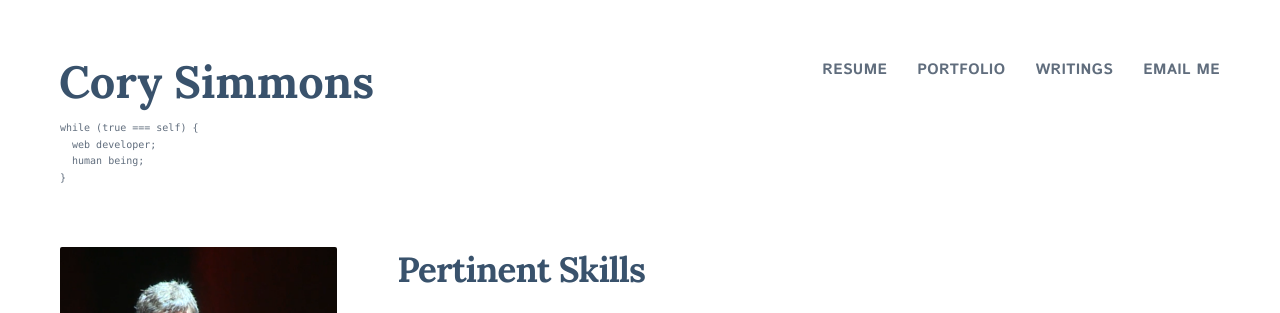
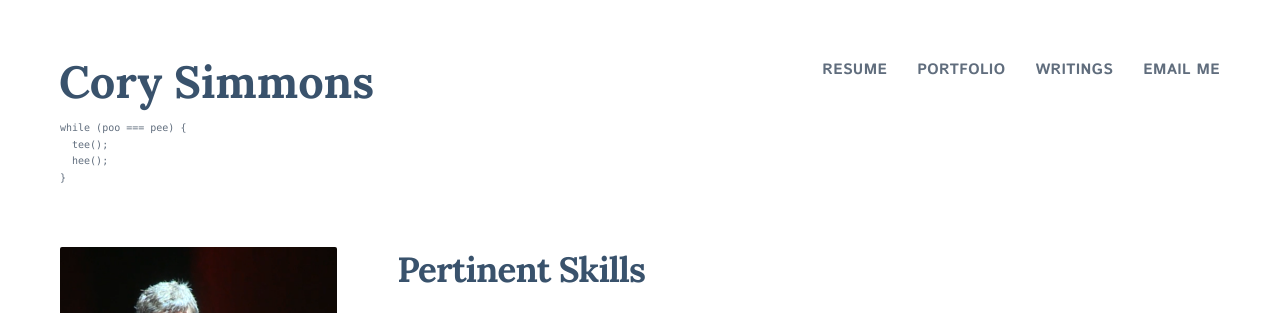
Before and after one commit to mohamedhaouali/corysimmons.com, a Jekyll site: the page built from index.html, in a window 1280 px wide and 900 px high. Shown: the top 313 px of the window. Built offline with Jekyll 4.4.1, drawn with Linux system fonts in a browser that asks for light colours.

Commit message:
I hate this stupid world

```diff
--- a/_includes/header.html
+++ b/_includes/header.html
@@ -17,9 +17,9 @@
       <a href="{{ site.baseurl }}/" class="logo">
         <span>Cory Simmons</span>
         <span>
-          while (true === self) {<br>
-          &nbsp;&nbsp;web developer;<br>
-          &nbsp;&nbsp;human being;<br>
+          while (poo === pee) {<br>
+          &nbsp;&nbsp;tee();<br>
+          &nbsp;&nbsp;hee();<br>
           }
         </span>
       </a>
```
Also changed, not shown: 3 other files.
